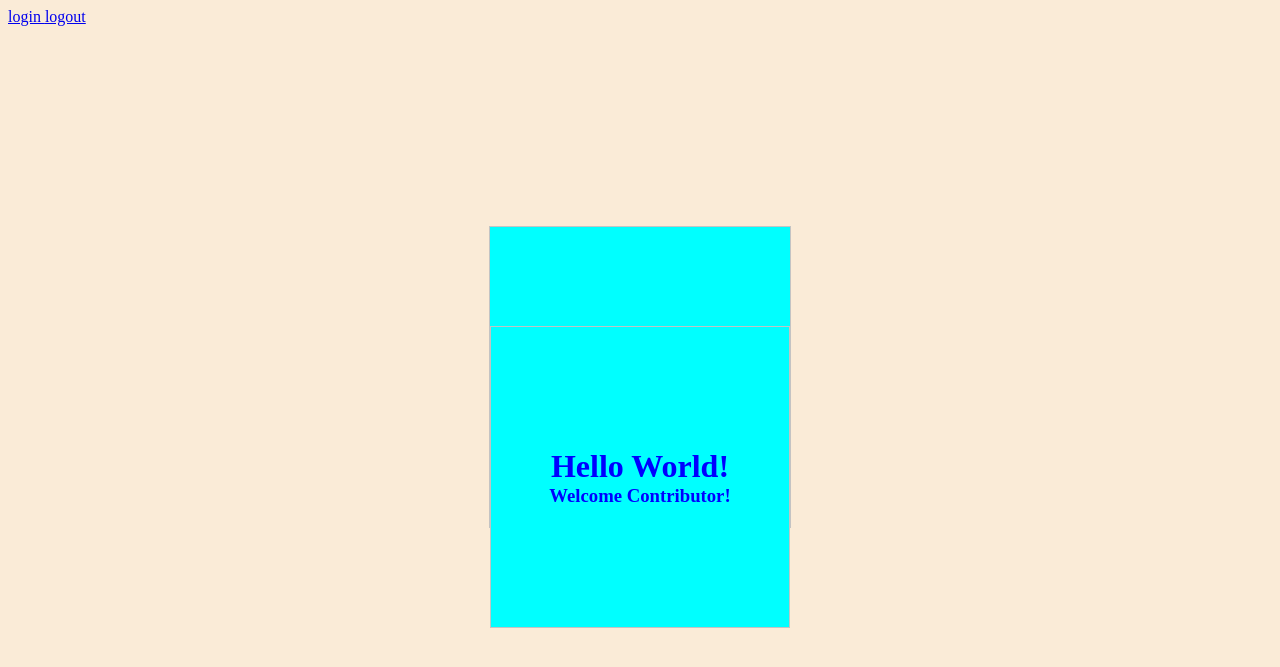
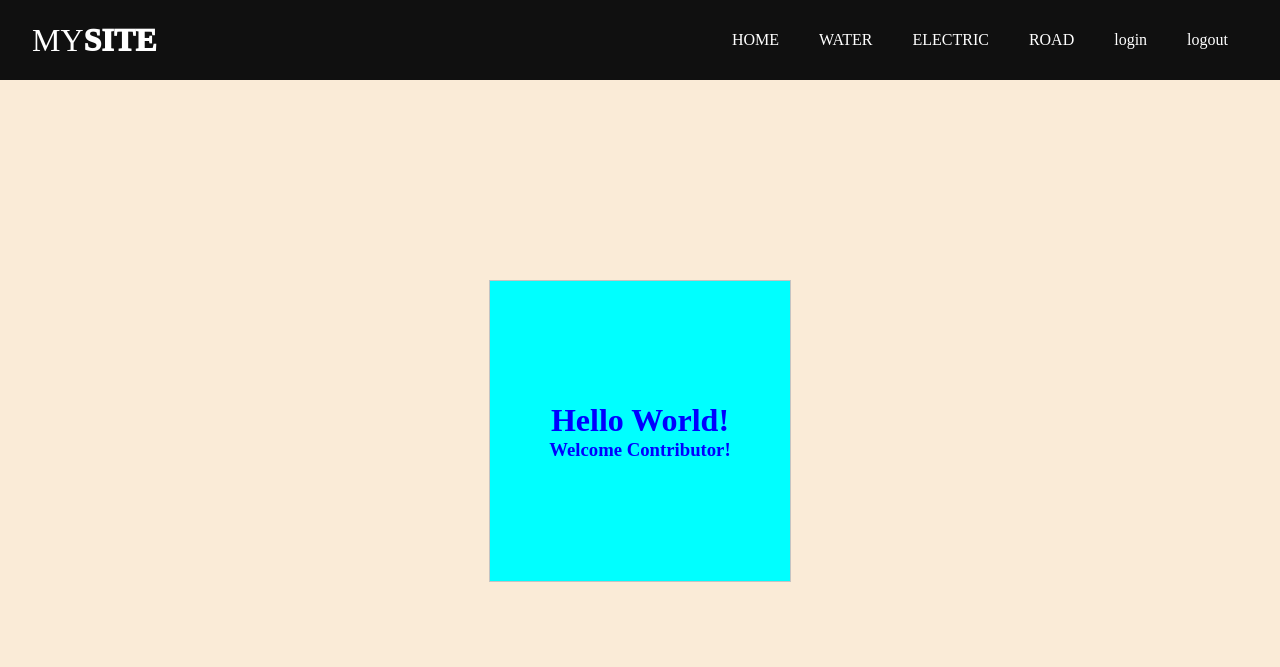
Before and after one commit to shrin00/SDclassicproject, a Django app: page /manageing/home/ in a window 1280 px wide. Shown: the top 667 px of the page. Run offline with Django 3.2, Linux system fonts and the light colour scheme.

Commit message:
header style

```diff
--- a/templates/base.html
+++ b/templates/base.html
@@ -4,11 +4,94 @@
 <head>
     <meta charset="UTF-8">
     <title>All in one platform</title>
+    <style>
+        *{
+         margin: 0;
+         padding: 0;
+         list-style: none;
+         text-decoration: none;
+        }
+
+        header{
+            width: 100%;
+            height: 80px;
+            background-color: #101010;
+            display: block;
+        }
+
+        .inner_header{
+            width: 95%;
+            height: 100%;
+            display: block;
+            margin: 0 auto;
+        }
+        .logo_container{
+            height: 100%;
+            display: table;
+            float: left;
+        }
+        .logo_container h1{
+            color:white;
+            height: 100%;
+            display: table-cell;
+            vertical-align: middle;
+            font-family: ;
+            font-size:32px;
+            font-weight:100;
+        }
+        .logo_container h1 span{
+            font-weight:1000;
+        }
+        .navigation{
+            float: right;
+            height: 100%;
+        }
+        .navigation a{
+            height: 100%;
+            display: table;
+            float: left;
+            padding: 0px 20px;
+        }
+        .navigation a li{
+            display: table-cell;
+            vertical-align: middle;
+            height: 100%;
+            color: white;
+            font-family:;
+            font-size: 16px;
+        }
+<!--        a{-->
+<!--            background-color: #87CEEB;-->
+<!--            color:#000000;-->
+<!--            padding: 10px 15px;-->
+<!--            text-align: center;-->
+<!--            text-decoration: none;-->
+<!--            display: inline-block;-->
+<!--        }-->
+<!--        a:hover{-->
+<!--            background-color: #8B0000;-->
+<!--            color: #D2B48C;-->
+<!--        }-->
+
+    </style>
 </head>
 <body style="background-color:#FAEBD7">
 <header>
-    <a href="/userdetails/login/"> login </a>
-    <a href="/userdetails/logout/"> logout</a><br>
+    <div class="inner_header">
+        <div class="logo_container">
+            <h1>MY<span>SITE</span></h1>
+        </div>
+        <ul class="navigation">
+            <a><li>HOME</li></a>
+            <a><li>WATER</li></a>
+            <a><li>ELECTRIC</li></a>
+            <a><li>ROAD</li></a>
+            {% if not request.user.is_authenticated %}
+            <a href="/userdetails/login/"><li>login</li></a>
+            {% endif %}
+            <a href="/userdetails/logout/"><li>logout</li></a>
+        </ul>
+    </div>
 </header>
 <div>
     {% block content %}
--- a/templates/manageing/index.html
+++ b/templates/manageing/index.html
@@ -3,7 +3,7 @@
 {% block content %}
 <title>Manageing page</title>
 <style>
-        div {
+        .manage_home{
             width: 300px;
             height: 300px;
             border: 1px solid #c3c3c3;
@@ -15,7 +15,7 @@
             margin-top:200px;
         }
 </style>
-<div>
+<div class="manage_home">
     <h1 style="margin:auto;color: blue;">Hello World!</h1><br>
     <h3 style="margin:auto;color: blue;">Welcome Contributor!</h3>
 </div>
--- /dev/null
+++ b/templates/userdetails/home_page.html
@@ -0,0 +1,5 @@
+{% extends 'base.html' %}
+
+{% block content %}
+
+{% endblock %}
```
Also changed, not shown: db.sqlite3.
